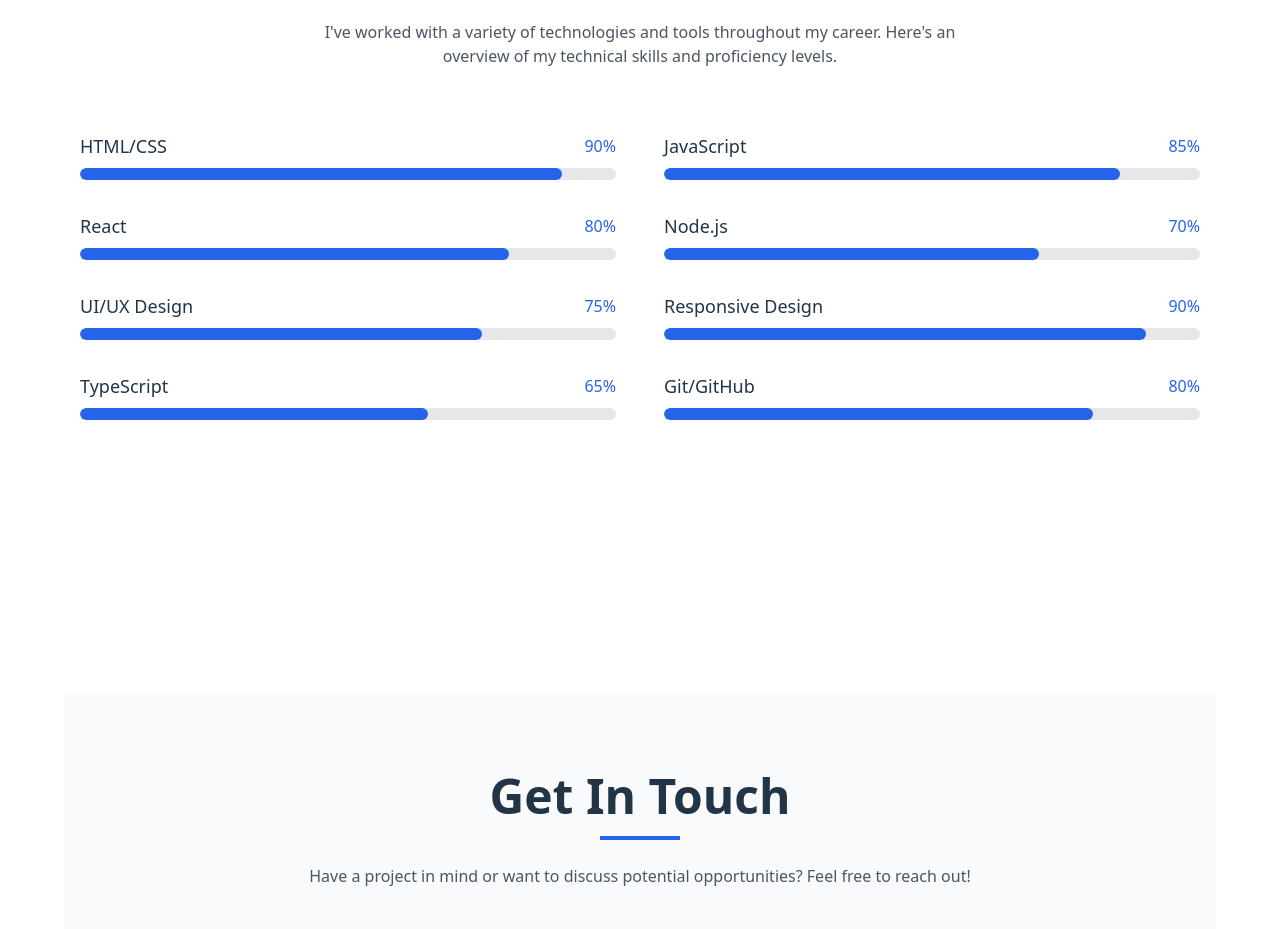
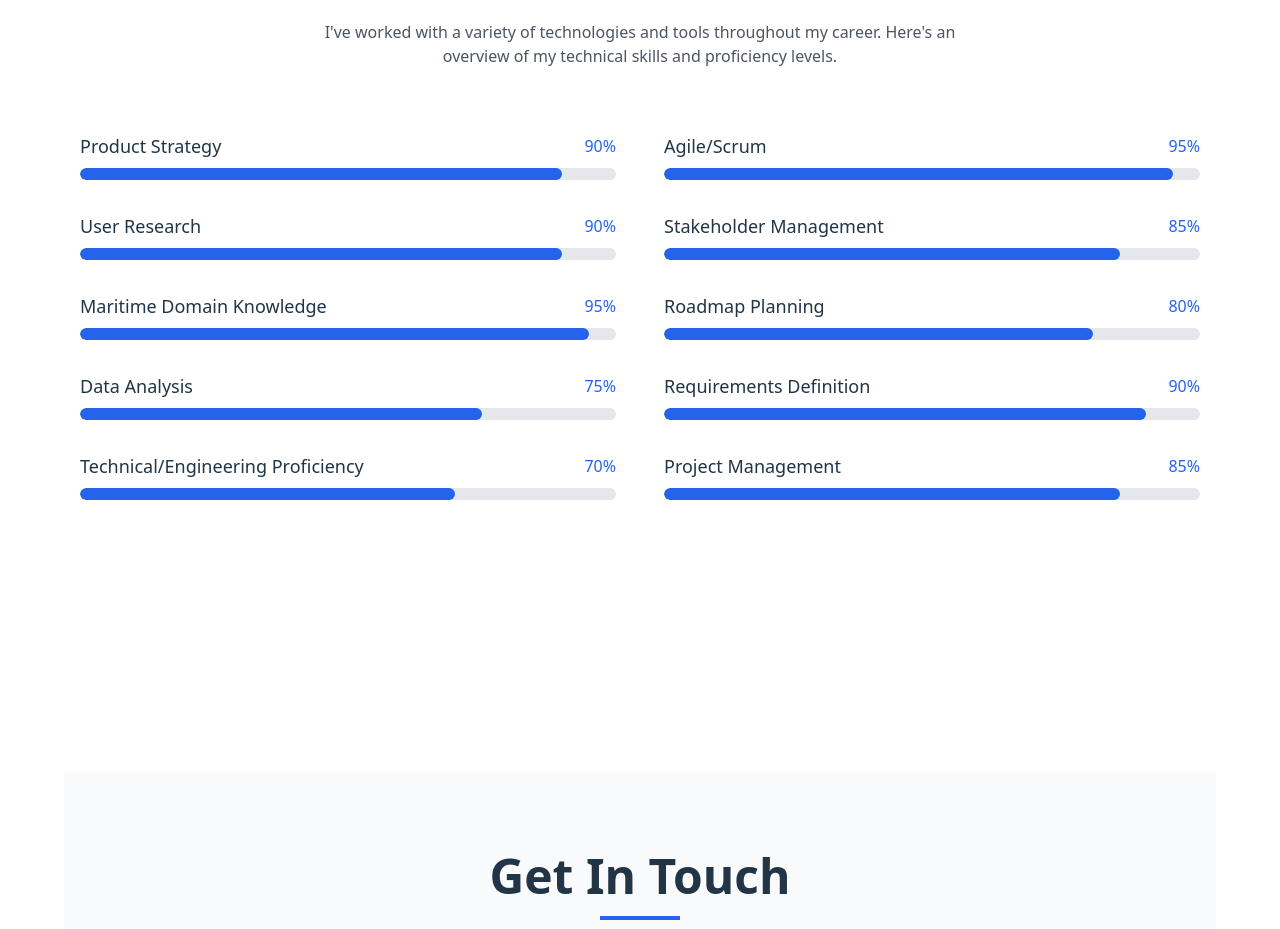
Before and after one commit to James1Law/my-portfolio, a React (Vite) app: page / in a window 1280 px wide. Shown: the part 5380-6309 px from the top of the page. Built offline with nearby package versions, Linux system fonts and the light colour scheme.

Commit message:
updated skills

```diff
--- a/src/sections/Skills.jsx
+++ b/src/sections/Skills.jsx
@@ -1,14 +1,16 @@
 import { motion } from 'framer-motion';
 
 const skills = [
-  { name: "HTML/CSS", level: 90 },
-  { name: "JavaScript", level: 85 },
-  { name: "React", level: 80 },
-  { name: "Node.js", level: 70 },
-  { name: "UI/UX Design", level: 75 },
-  { name: "Responsive Design", level: 90 },
-  { name: "TypeScript", level: 65 },
-  { name: "Git/GitHub", level: 80 }
+  { name: "Product Strategy", level: 90 },
+  { name: "Agile/Scrum", level: 95 },
+  { name: "User Research", level: 90 },
+  { name: "Stakeholder Management", level: 85 },
+  { name: "Maritime Domain Knowledge", level: 95 },
+  { name: "Roadmap Planning", level: 80 },
+  { name: "Data Analysis", level: 75 },
+  { name: "Requirements Definition", level: 90 },
+  { name: "Technical/Engineering Proficiency", level: 70 },
+  { name: "Project Management", level: 85 },
 ];
 
 const Skills = () => {
```
